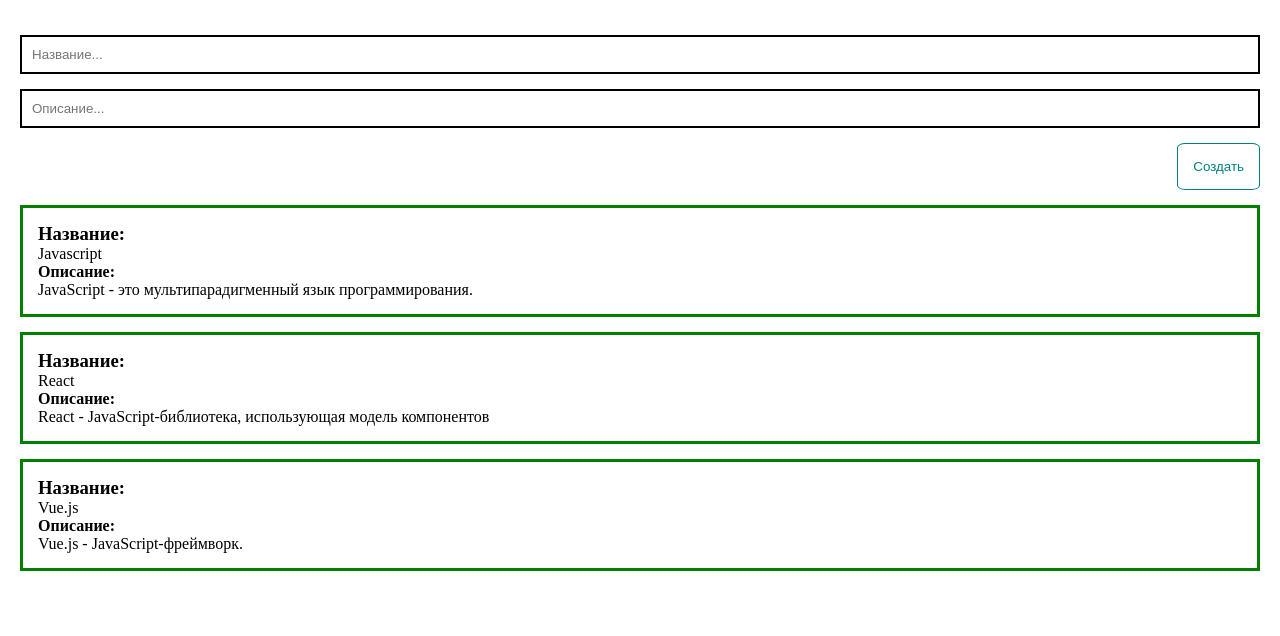
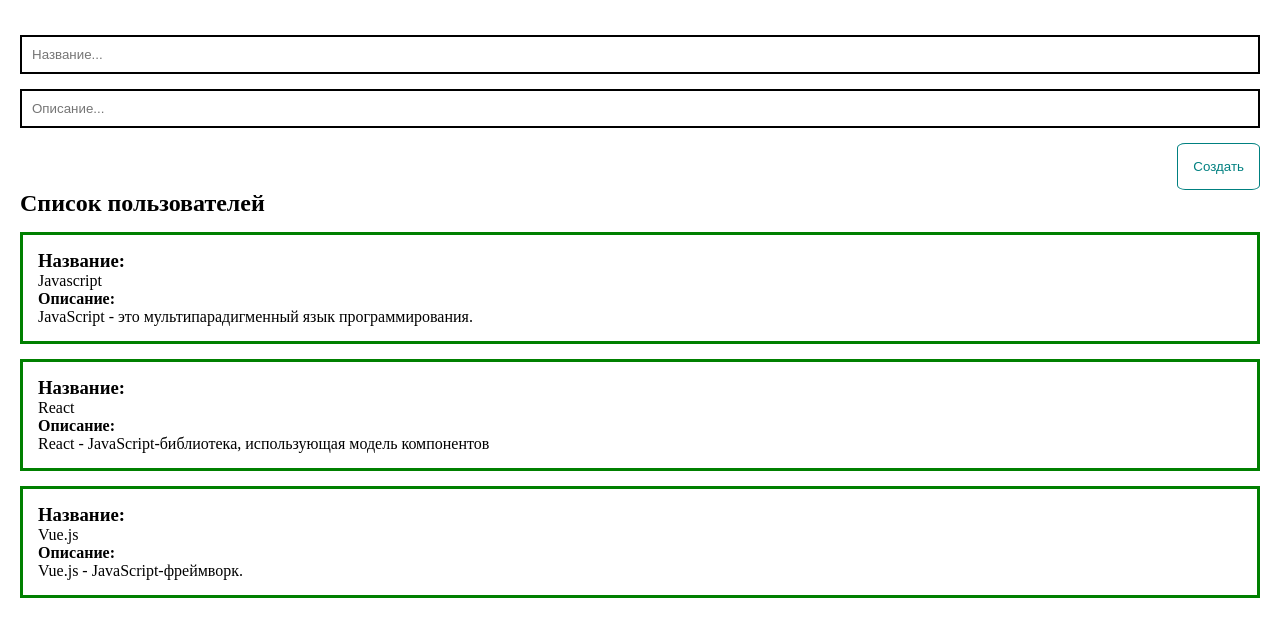
Before and after one commit to el-hombre0/vue-blog, a Vue app: page / in a window 1280 px wide. Shown: the top 636 px of the page. Built offline with nearby package versions, Linux system fonts and the light colour scheme.

Commit message:
Created the PostItem component

```diff
--- /dev/null
+++ b/src/components/PostItem.vue
@@ -0,0 +1,25 @@
+<template>
+  <div class="post">
+    <div>
+      <h3>Название:</h3>
+      {{ post.title }}
+    </div>
+    <div>
+      <h4>Описание:</h4>
+      {{ post.body }}
+    </div>
+  </div>
+</template>
+
+<script>
+export default {
+  props: {
+    post: {
+      type: Object,
+      required: true,
+    },
+  },
+};
+</script>
+
+<style scoped></style>
--- a/src/components/PostList.vue
+++ b/src/components/PostList.vue
@@ -1,21 +1,17 @@
 <template>
   <div>
-    <!--Итерирование по списку posts-->
-    <div class="post" v-for="post in posts" :key="post.id">
-      <div>
-        <h3>Название:</h3>
-        {{ post.title }}
-      </div>
-      <div>
-        <h4>Описание:</h4>
-        {{ post.body }}
-      </div>
-    </div>
+    <h2>Список пользователей</h2>
+    <post-item v-for="post in posts" v-bind:key="post.id"
+    v-bind:post="post"/>
   </div>
 </template>
 
 <script>
+import PostItem from '@/components/PostItem'
 export default {
+  components: {
+    PostItem
+  },
   // Получение постов через пропсы от родительского компонента
   props: {
     posts: {
```
